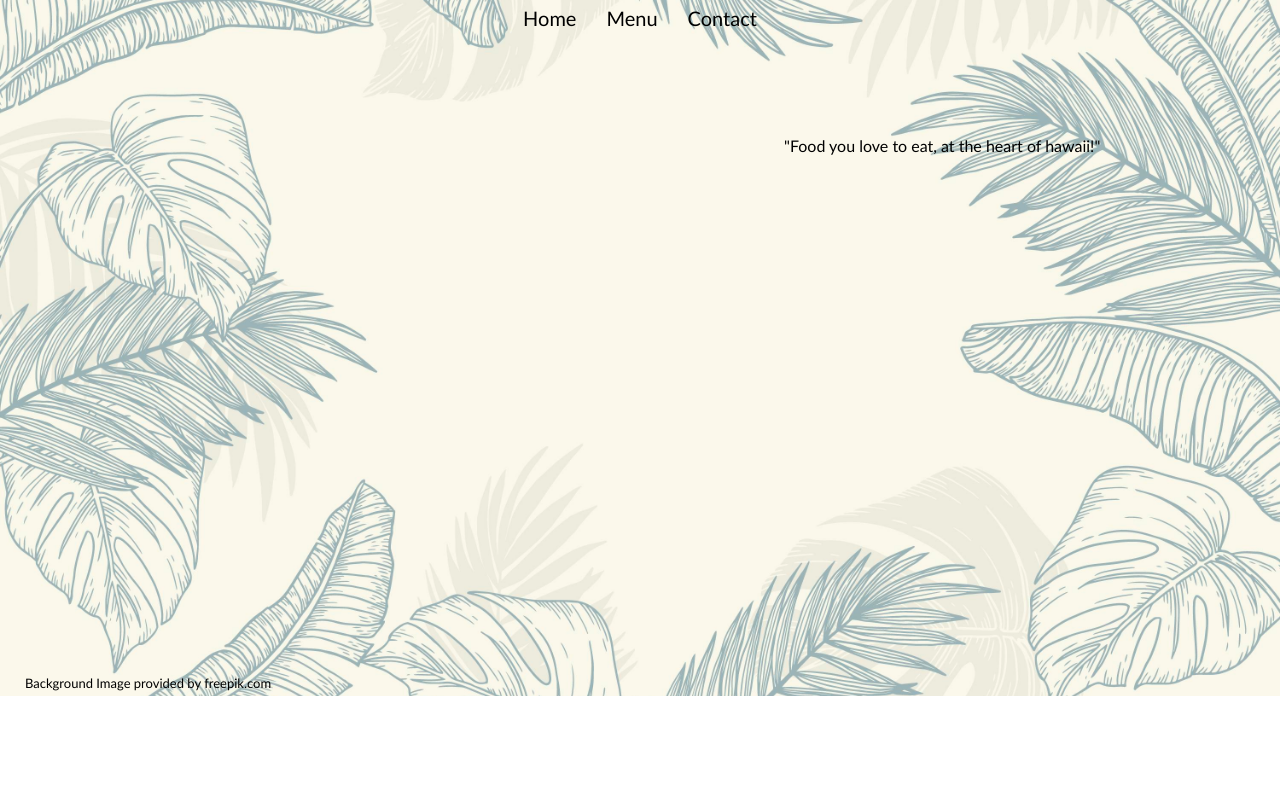
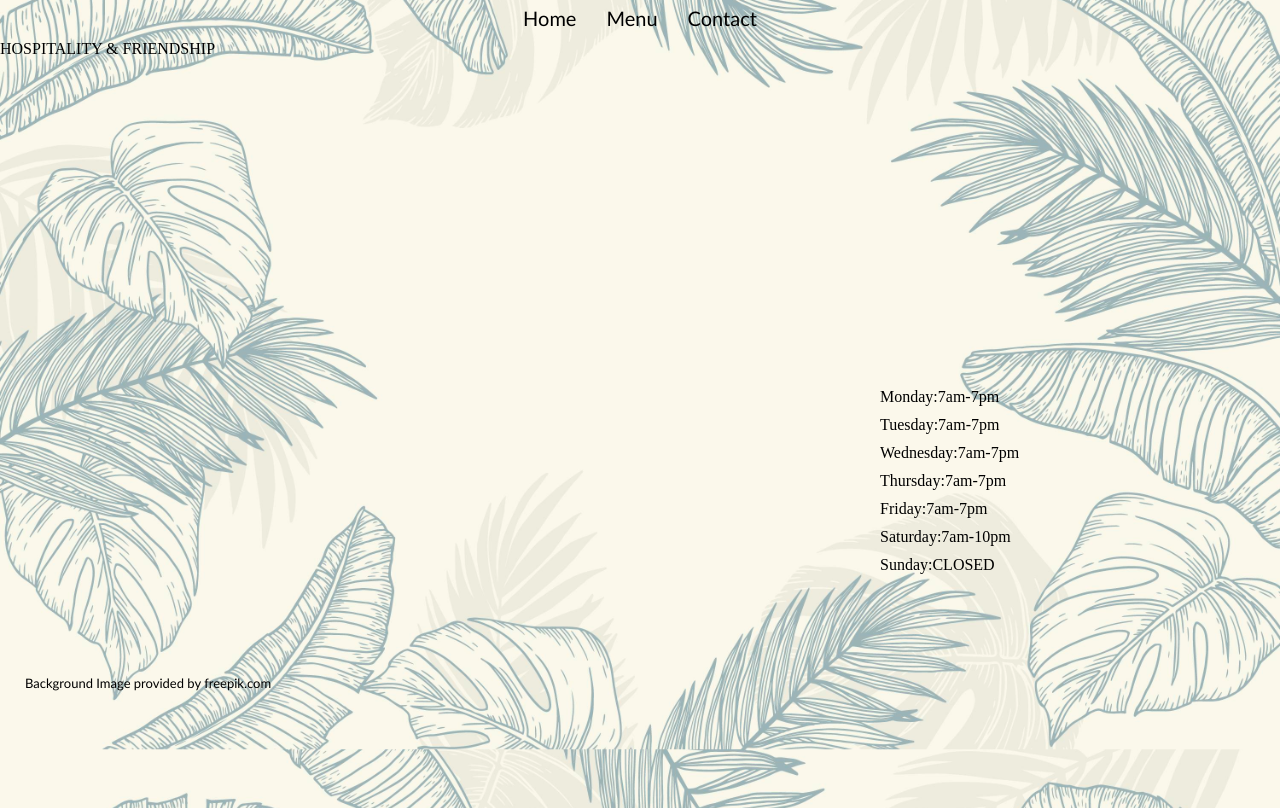
Before and after one commit to Kaytin808/Restaurant-page, a website built with webpack: page dist/index.html in a window 1280 px wide. Shown: the part 104-912 px from the top of the page. Before the commit the page ends 800 px from the top, so only its background shows below. Built offline with Linux system fonts and the light colour scheme.

Commit message:
added main section title

```diff
--- a/src/styles/header.css
+++ b/src/styles/header.css
@@ -24,7 +24,7 @@ html {
     font-family: titleFont;
     src: url(/src/Fonts/Fall\ in\ love.ttf);
 }
-ul {
+.navbar-container {
     display: flex;
     font-family:'Gill Sans', 'Gill Sans MT', Calibri, 'Trebuchet MS', sans-serif;
     font-size: 20px;
@@ -34,10 +34,10 @@ ul {
     padding: 10px;
     gap: 30px;
 }
-li {
+.navbar {
     transition: 0.3s;
 }
-li:hover {
+.navbar:hover {
     color: #9ec2c7;
     cursor: pointer;
     transition:  0.4s;
--- a/src/styles/main.css
+++ b/src/styles/main.css
@@ -1,7 +1,17 @@
-.main {
-    height: 35em;
+.hours-ul {
+    list-style-type: none;
+}
+.main-container {
+    height: 48em;
+}
+.hours-container {
+    display: flex;
+    justify-content: center;
+    align-items: center;
+    bottom: 7em;
     position: absolute;
-    left: 49em;
-    bottom: 0em;
-    font-family: 'Gill Sans', 'Gill Sans MT', Calibri, 'Trebuchet MS', sans-serif;
+    left: 55em;
 }
+.hours {
+    margin: 0 0 10px 0;
+}
```
Also changed, not shown: dist/index.html, dist/main.js.
